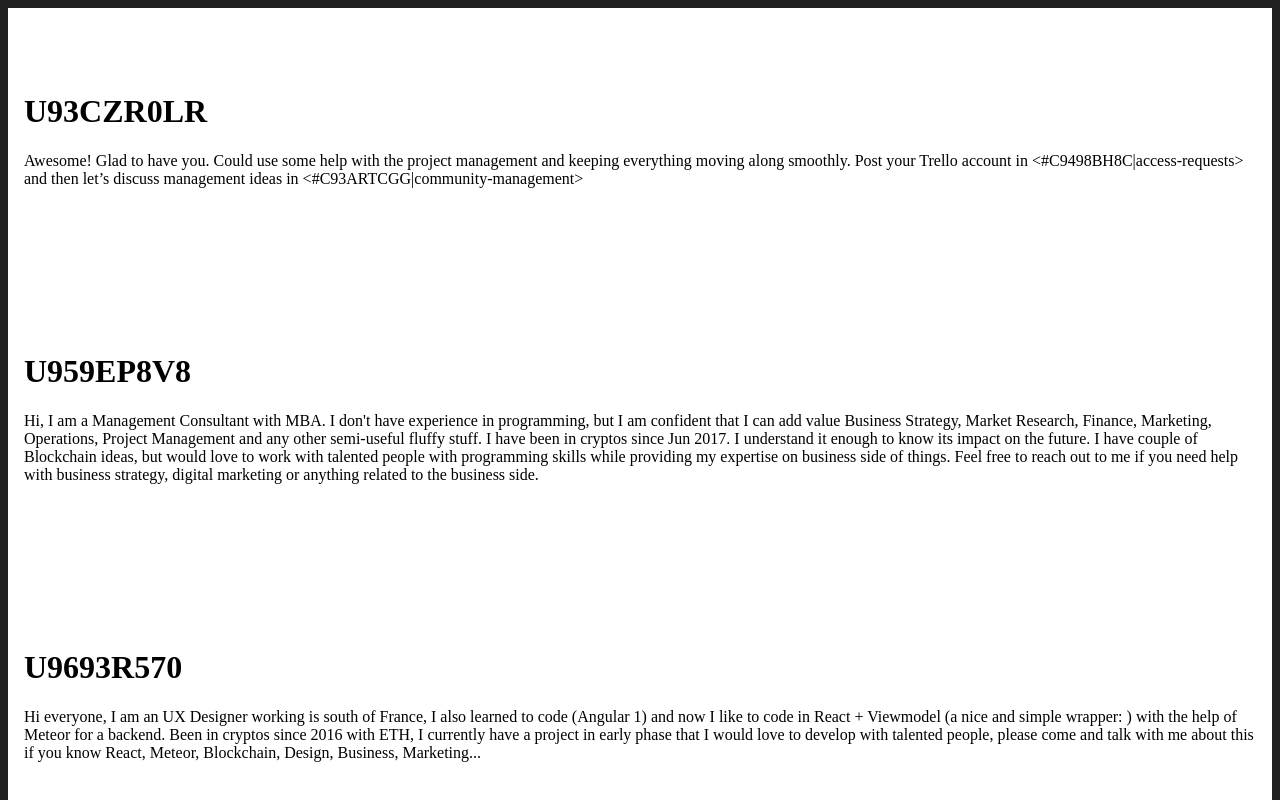
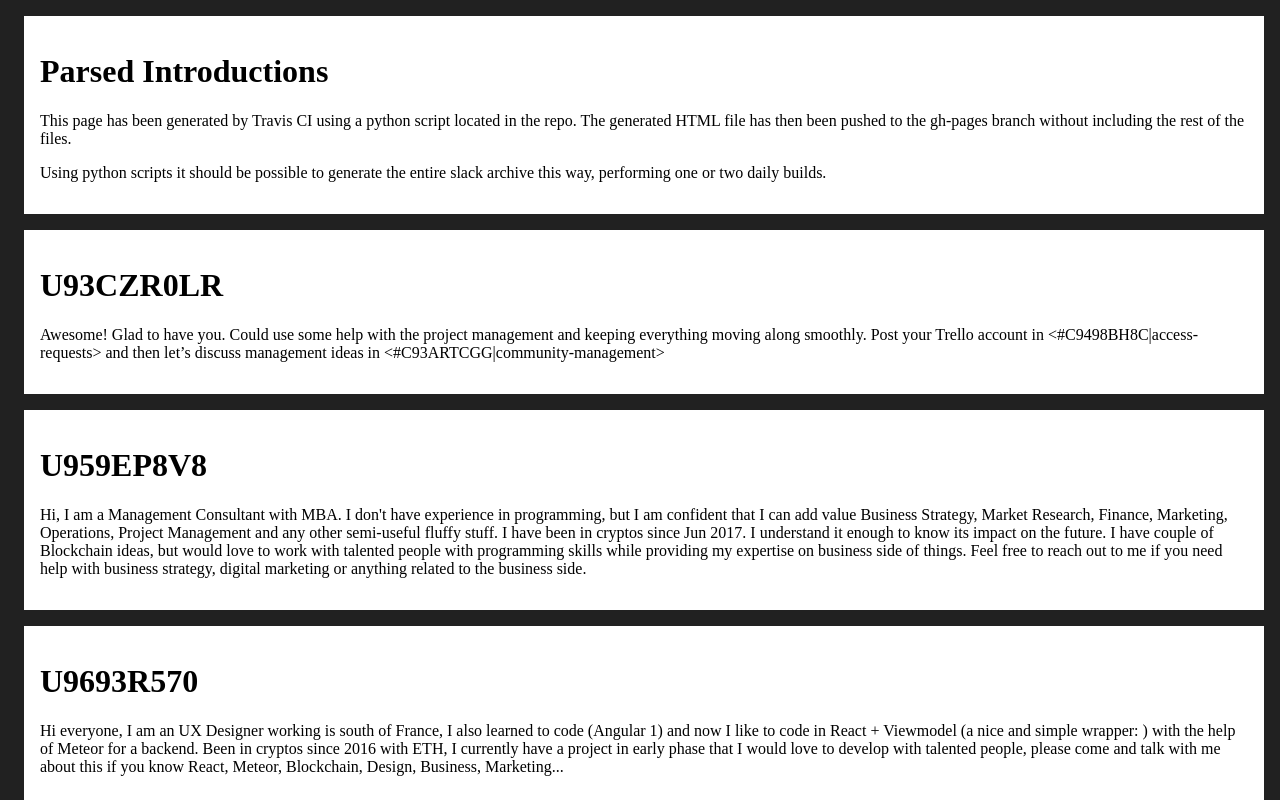
Before and after one commit to tV0id/slack_archives, a plain HTML site: page index.html in a window 1280 px wide. Shown: the top 800 px of the page. Drawn offline with Linux system fonts and the light colour scheme.

Commit message:
Deploy tV0id/slack_archives to github.com/tV0id/slack_archives.git:gh-pages

```diff
--- a/index.html
+++ b/index.html
@@ -1,12 +1,18 @@
 <!DOCTYPE html>
 <html lang="en">
 <head>
-<meta charset="utf-8">
-<meta name="viewport" content="width=device-width, initial-scale=1">
-<title>Travis CI test</title>
-<link href="test.css" rel="stylesheet">
+  <meta charset="utf-8">
+  <meta name="viewport" content="width=device-width, initial-scale=1">
+  <title>Travis CI test</title>
+  <link href="test.css" rel="stylesheet">
 </head>
-<body><div>
+<body>
+  <div>
+    <h1>Parsed Introductions</h1>
+    <p>This page has been generated by Travis CI using a python script located in the repo. The generated HTML file has then been pushed to the gh-pages branch without including the rest of the files.</p>
+    <p>Using python scripts it should be possible to generate the entire slack archive this way, performing one or two daily builds.</p>
+  </div>
+<div>
 <h1>U93CZR0LR</h1>
 <p>Awesome! Glad to have you. Could use some help with the project management and keeping everything moving along smoothly.
 
--- a/test.css
+++ b/test.css
@@ -3,5 +3,6 @@ body {
 }
 div {
   background-color: #FFF;
-  padding: 4em 1em 4em 1em;
+  padding: 1em;
+  margin: 1em 0.5em 0.5em 1em;
 }
```
